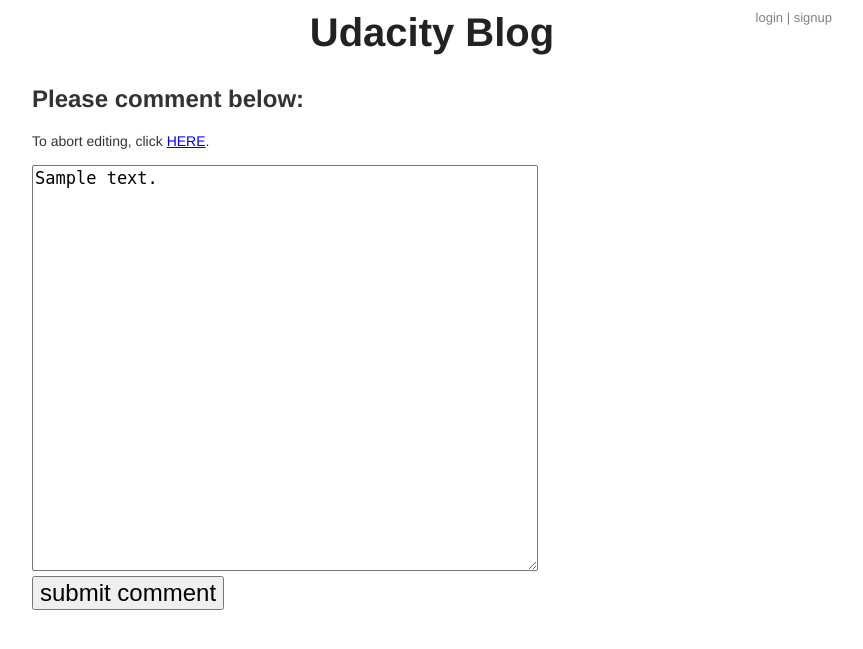
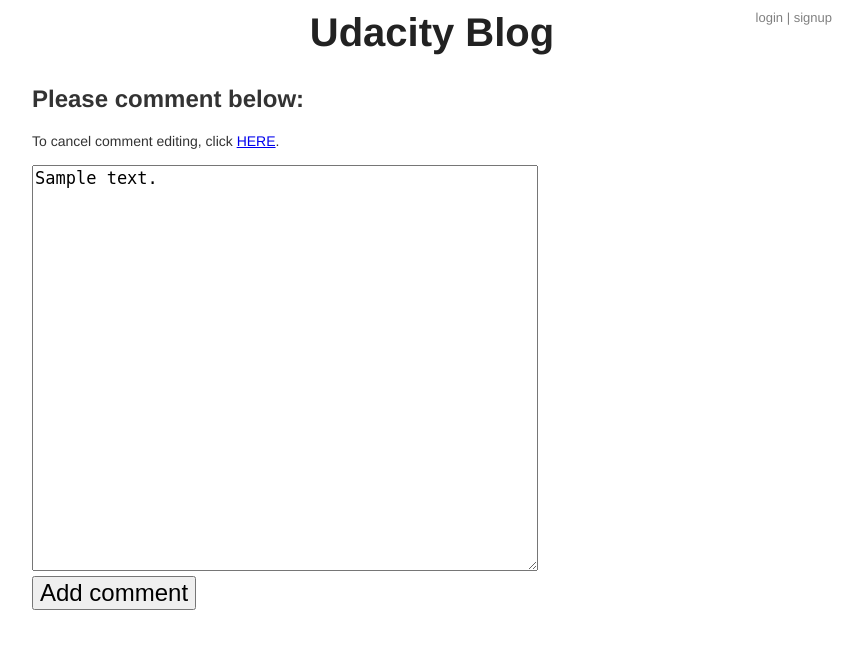
Before and after one commit to mikaeljan/MultiUserBlogProject, a Python web app: template templates/edit_comment.html in a window 1280 px wide. Shown: the top 649 px of the page, without its empty margins (208-1071 px from the left). Run offline with Jinja, Linux system fonts and the light colour scheme; the template is opened without the code that fills it: most values are stand-ins (such as "Sample title", 1, 10 or a date in 2020).

Commit message:
Refactor templates
Few templates needed refactoring

```diff
--- a/templates/edit_comment.html
+++ b/templates/edit_comment.html
@@ -3,13 +3,13 @@
 
 {% block content %}
     <h2>Please comment below:</h2>
-    To abort editing, click <a href="/blog">HERE</a>.
+    To cancel comment editing, click <a href="/blog">HERE</a>.
     <br><br>
     <form method="post">
         <label>
-            <textarea name="comment" class="cont" value="{{com}}">{{ commented }}</textarea>
+            <textarea name="comment" class="" value="{{com}}">{{ commented }}</textarea>
         </label>
         <div class="error">{{error}}</div>
-        <input type="submit" value="submit comment">
+        <input type="submit" value="Add comment">
     </form>
 {% endblock %}
--- a/templates/edit_post.html
+++ b/templates/edit_post.html
@@ -5,7 +5,7 @@
         <form method="post">
             <label>
                 <div>Subject</div>
-                <input type="text" name="subject" value="{{subject}}" class="subj">
+                <input type="text" name="subject" value="{{subject}}" class="">
             </label>
             <label>
                 <div>Content</div>
```
